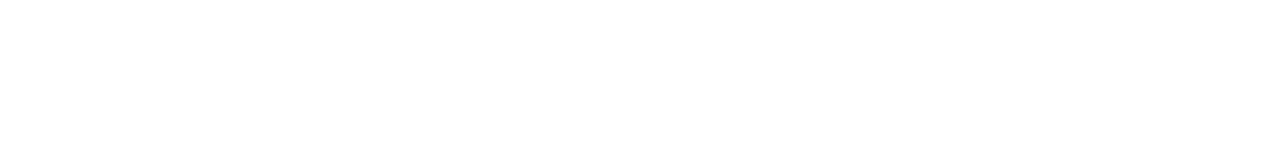
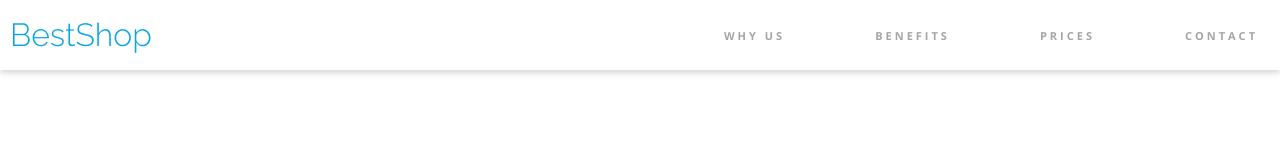
Before and after one commit to JuliaArtadi/BestShop, a plain HTML site: page css/index.html in a window 1280 px wide. Drawn offline with nearby package versions, Linux system fonts and the light colour scheme.

Commit message:
Stworzenie i ostylowanie header

```diff
--- a/css/index.html
+++ b/css/index.html
@@ -14,6 +14,34 @@
     <link rel="stylesheet" href="style.css">
 </head>
 <body>
-
+<header class="header">
+    <div class="container header__container">
+        <a href="/" class="logo">BestShop</a>
+        <div class="menu">
+            <ul class="header__nav">
+                <li class="header__nav-item">
+                    <a href="">
+                        Why us
+                    </a>
+                </li>
+                <li class="header__nav-item">
+                    <a href="">
+                        Benefits
+                    </a>
+                </li>
+                <li class="header__nav-item">
+                    <a href="" >
+                        Prices
+                    </a>
+                </li>
+                <li class="header__nav-item">
+                    <a href="">
+                        Contact
+                    </a>
+                </li>
+            </ul>
+        </div>
+    </div>
+</header>
 </body>
 </html>
--- a/css/style.css
+++ b/css/style.css
@@ -0,0 +1,77 @@
+:root {
+    --color-main: #08A6E4;
+    --color-main-shadow: rgba(7, 172, 230, .16);
+    --color-second: #FB3B64;
+    --color-third: #55DFB4;
+    --font-main: 'Open Sans', sans-serif;
+    --font-second: 'Raleway', sans-serif;
+}
+
+* {
+    box-sizing: border-box;
+}
+
+body a {
+text-decoration: none;
+}
+
+
+.container {
+    max-width: 1372px;
+    padding: 0 10px;
+    margin: 0 auto;
+}
+
+.header {
+    box-shadow: 0 3px 6px #00000029;
+}
+
+.header__container {
+    display: flex;
+    justify-content: space-between;
+    align-items: center;
+    height: 70px;
+}
+.logo {
+    font-weight: lighter;
+    font-size: 32px;
+    font-family: var(--font-second);
+    color: var(--color-main);
+}
+.header__nav {
+    display: flex;
+    justify-content: center;
+    align-items: center;
+    height: 100%;
+}
+.header__nav-item {
+    text-align: center;
+    font-weight: bold;
+    font-size: 11px;
+    font-family: var(--font-main);
+    letter-spacing: 3px;
+    text-transform: uppercase;
+    margin-left: 66px;
+    color: #A5A5A5;
+    padding: 0 12px;
+    height: 100%;
+    display: flex;
+    align-items: center;
+}
+.header__nav-item:hover {
+    color: black;
+    border-bottom: 3px solid var(--color-main);
+    box-sizing: initial;
+}
+
+.header__nav-item:hover a {
+    color: black;
+}
+
+.menu {
+    height: 100%;
+}
+
+.header__nav-item a {
+    color: #A5A5A5;
+}
```
